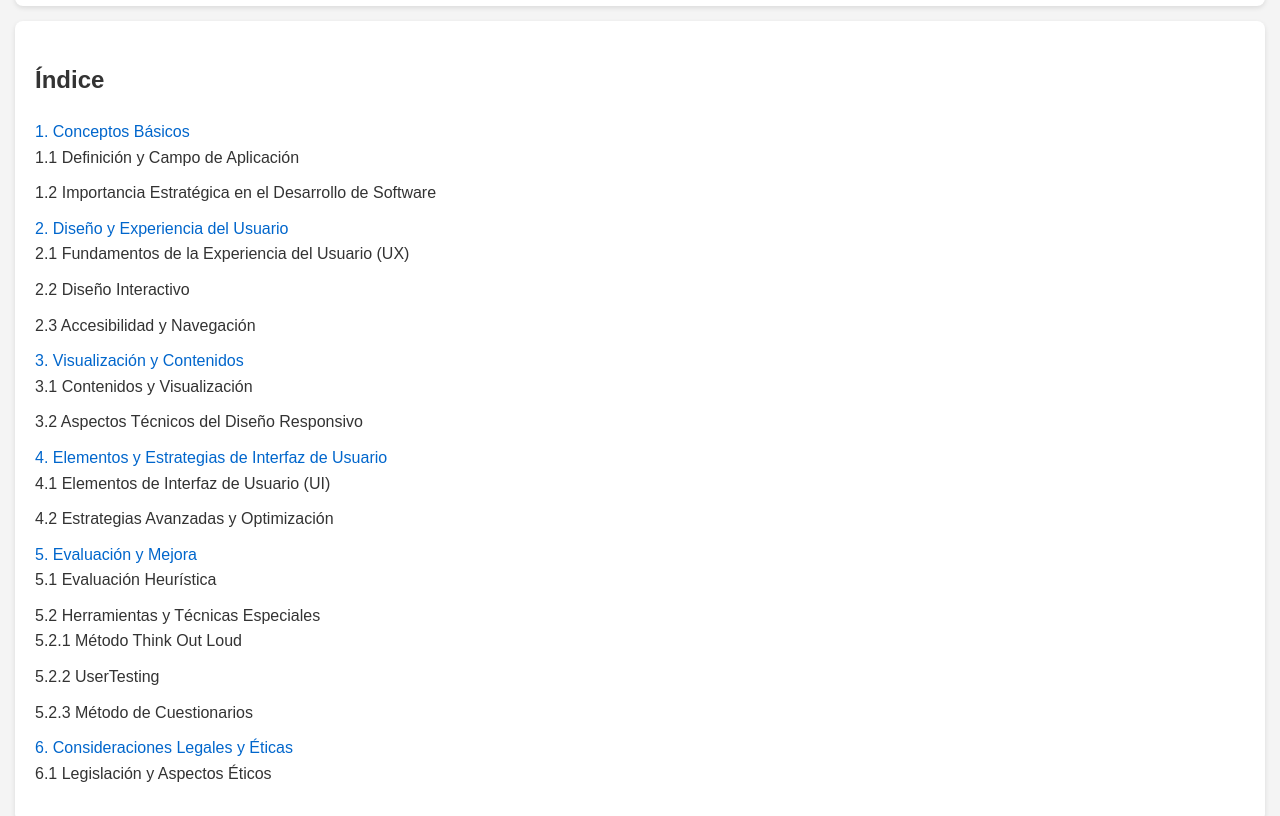
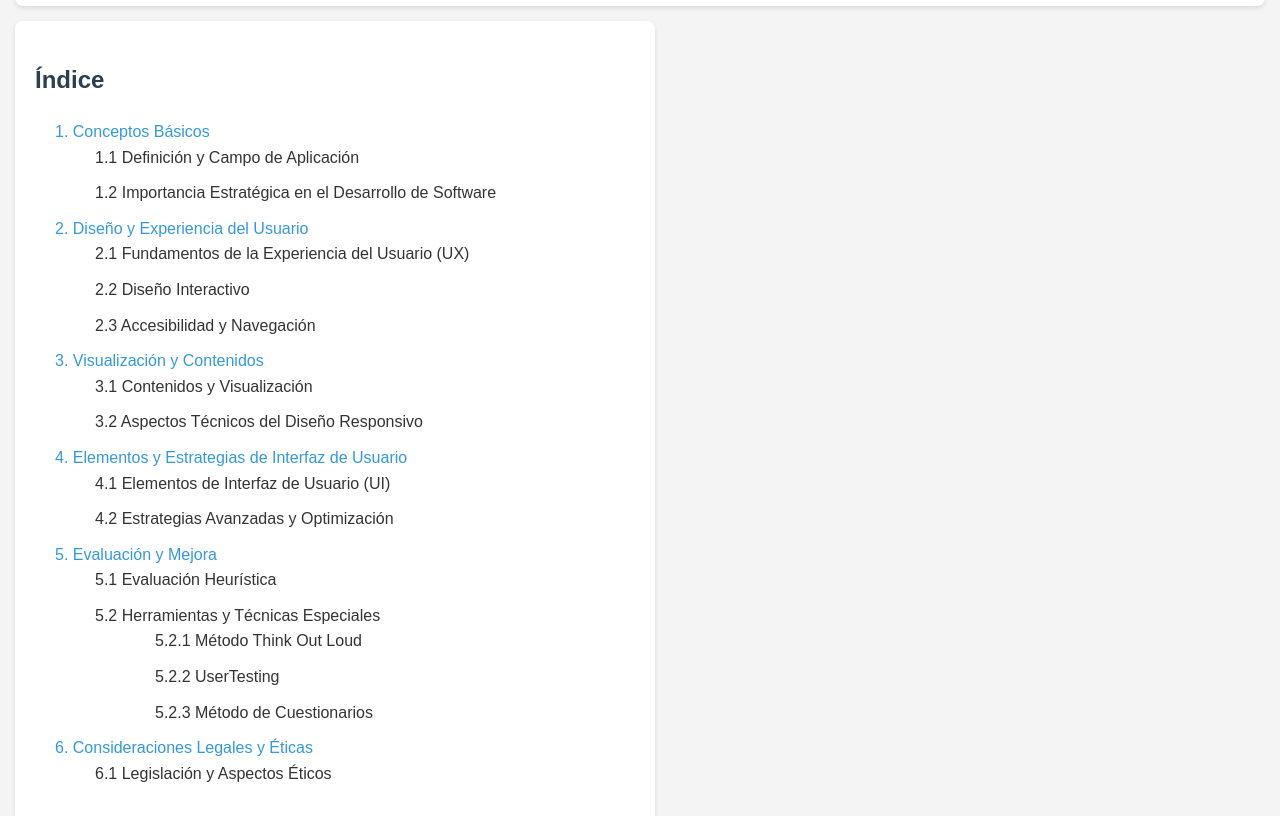
Before and after one commit to Placaflaca00/IHM-Usabilidad, a plain HTML site: page index.html in a window 1280 px wide. Shown: the part 731-1547 px from the top of the page. Drawn offline with Linux system fonts and the light colour scheme.

Commit message:
Update main.css

```diff
--- a/main.css
+++ b/main.css
@@ -155,6 +155,7 @@ ul.main-sections > li {
     margin-right: 5px; /* Espacio entre el ícono y el texto */
 }
 
+
 iframe {
     display: block;
     margin: auto;
@@ -170,3 +171,60 @@ iframe {
         height: 600px;
     }
 }
+
+#index {
+    font-family: Arial, sans-serif;
+    line-height: 1.6;
+    max-width: 600px; /* Ajusta la anchura máxima del índice para una mejor legibilidad */
+}
+
+#index h2 {
+    color: #2c3e50; /* Color oscuro para el título del índice */
+}
+
+#index ul {
+    padding-left: 0; /* Remueve el padding predeterminado */
+    list-style-type: none; /* Remueve los puntos del listado */
+}
+
+#index li {
+    margin-bottom: 10px; /* Espacio entre elementos de lista */
+}
+
+#index a {
+    text-decoration: none; /* Elimina el subrayado de los enlaces */
+    color: #3498db; /* Color azul para los enlaces */
+}
+
+#index .main-sections > li {
+    padding-left: 20px; /* Espacio inicial para las secciones principales */
+}
+
+#index .sub-sections {
+    padding-left: 40px; /* Mayor espacio para sub-secciones */
+}
+
+#index .inner-sub-sections {
+    padding-left: 60px; /* Aún más espacio para las sub-sub-secciones */
+}
+
+
+blockquote {
+    margin: 20px 10px; /* Márgenes alrededor del blockquote */
+    padding: 20px; /* Espacio interior */
+    border-left: 5px solid #3498db; /* Borde izquierdo grueso y de color azul */
+    background-color: #f9f9f9; /* Color de fondo muy suave */
+    font-style: italic; /* Texto en cursiva para destacar la cita */
+    font-size: 1.1em; /* Ligeramente mayor tamaño de texto */
+}
+
+@media (max-width: 992px) {
+    /* Estilos para tablets */
+}
+
+@media (max-width: 768px) {
+    /* Estilos para teléfonos móviles */
+    .img-container .image-item {
+        width: 100%; /* Ajusta para que cada elemento ocupe el ancho completo en móviles */
+    }
+}
```
